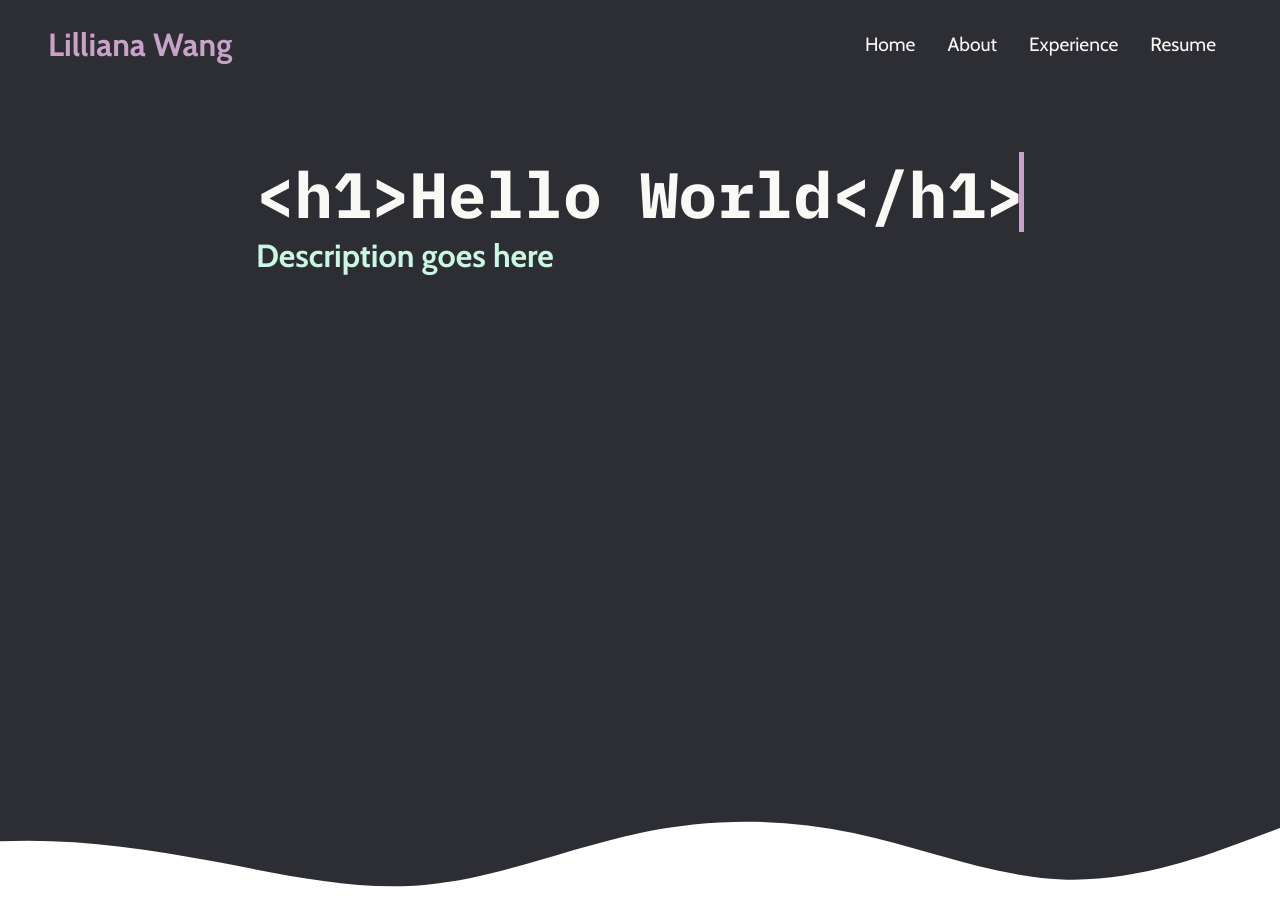
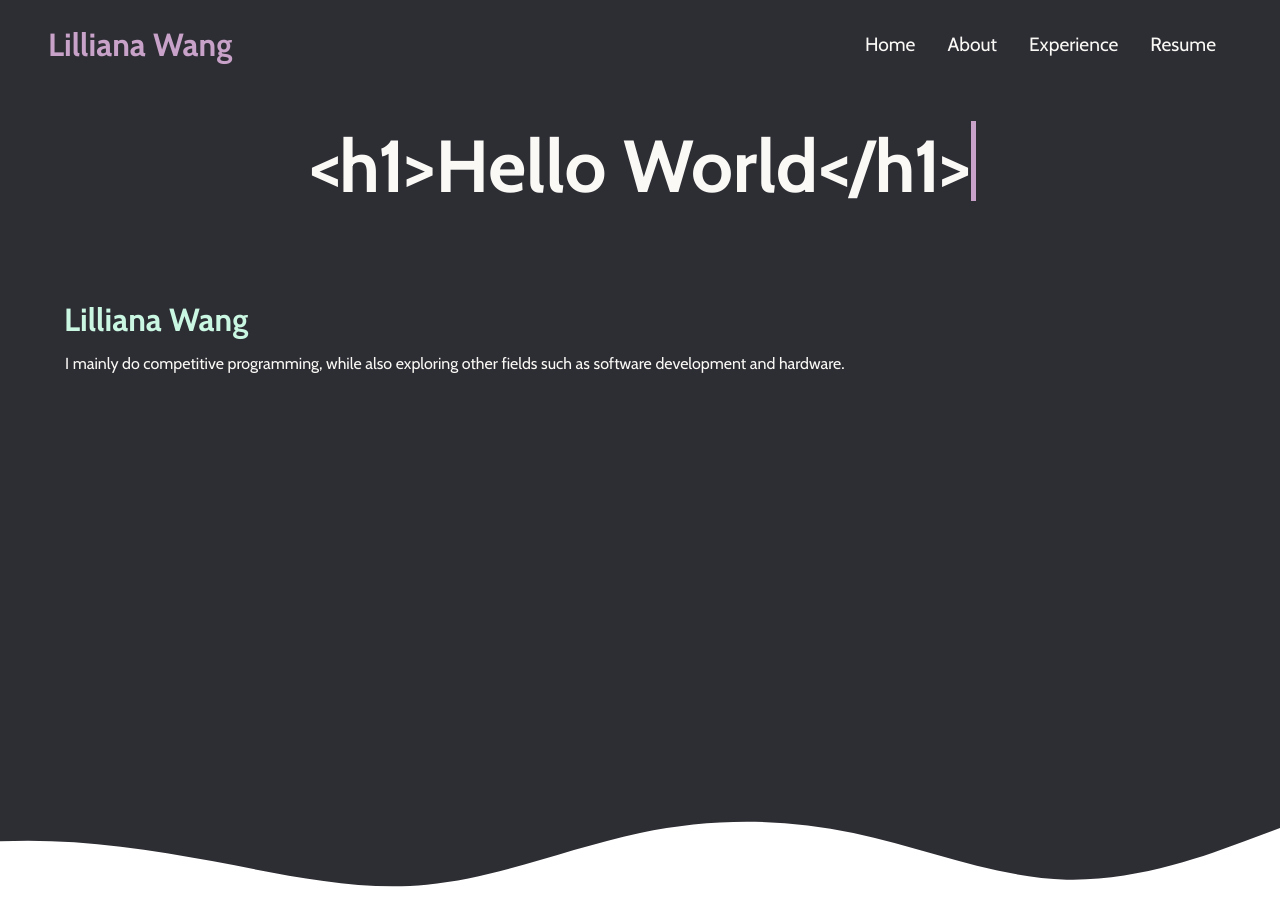
Before and after one commit to Lilac7597/Portfolio, a plain HTML site: page index.html in a window 1280 px wide. Drawn offline with nearby package versions, Linux system fonts and the light colour scheme; a web font is replaced by a local one.

Commit message:
fix: adjust and center title text, add description

```diff
--- a/app.js
+++ b/app.js
@@ -14,7 +14,7 @@ menu.addEventListener('click', function() {
 
 document.addEventListener('DOMContentLoaded', () => {
     const textElement = document.getElementById('typing-text');
-    const text = ["<h1>Hello World</h1>", "console.log( \"Hello World\" );", "cout << \"Hello World\" << endl;"];
+    const text = ["<h1>Hello World</h1>", "console.log(\"Hello World\");", "cout << \"Hello World\" << endl;"];
     const typingSpeed = 100; // Time in milliseconds between each character
     const deletingSpeed = 50; // Time in milliseconds between each character deletion
     const pauseBetweenTexts = 2000; // Pause before typing starts and after deleting ends
--- a/index.html
+++ b/index.html
@@ -53,11 +53,17 @@
     </nav>
 
     <!-- Hero Section -->
-    <div class="main">
-      <div class="main__container">
-        <div class="main__content">
+    <div class="hero">
+      <div class="hero__container">
+        <div class="title">
           <h1 id="typing-text"></h1>
-          <h2>Description goes here<h2>
+        </div>
+        <div class="hero__content">
+          <h2>Lilliana Wang</h2>
+          <p>
+            I mainly do competitive programming, while also exploring other
+            fields such as software development and hardware.
+          </p>
         </div>
       </div>
       <svg
--- a/styles.css
+++ b/styles.css
@@ -88,7 +88,7 @@
         display: flex;
         justify-content: space-between;
         height: 80px;
-        z-index: 1;
+        z-index: 99;
         width: 100%;
         max-width: 1300px;
         padding: 0;
@@ -96,7 +96,7 @@
 
     .navbar.active {
         background: #131316;
-        transition: all 0.2s ease;
+        transition: all 0.3s ease;
         transition-delay: 150ms;
         z-index: 99;
         font-size: 1.2rem;
@@ -116,20 +116,20 @@
     }
 
     .menu__container.active {
-        top: 80px;
+        top: 76px;
         opacity: 1;
         transition: all 0.5s ease;
-        z-index: 99;
+        z-index: -1;
         height: auto;
     }
 
     .navbar__menu {
         display: grid;
         grid-template-columns: auto;
+        padding: 0 0 20px 0;
         margin: 0;
         width: 100%;
         position: absolute;
-        top: -1000px;
         opacity: 0;
         transition: all 0.5s ease;
         z-index: -1;
@@ -147,9 +147,9 @@
 
     .menu__wave {
         position: absolute;
-        top: -1000px;
         width: 100%;
         display: flex;
+        transition: all 0.5s ease;
         z-index: -1;
         opacity: 0;
     }
@@ -162,7 +162,7 @@
         display: flex;
         opacity: 1;
         transition: all 0.5s ease;
-        z-index: -1;
+        z-index: 1;
     }
 
     #navbar__logo {
@@ -213,42 +213,47 @@
     }
 }
 
-.main {
+.hero {
     background-color: #2D2D34;
 }
 
-.main__container {
-    display: flex;
-    flex-direction: row;
-    justify-content: center;
-    align-items: top;
-    justify-self: center;
+.hero__container {
+    display: grid;
     margin: 0px;
     height: 90vh;
     z-index: 1;
     width: 100%;
     max-width: 1300px;
-    padding: 64px 64px;
+    padding: 32px 5vw;
 }
 
-.main__content h1 {
+.title {
     font-family: 'IBM Plex Mono', static;
-    font-size: 4rem;
+    font-size: 2.3rem;
     color:#FAF9F6;
-    top: 0;
-    margin: 0px 1px;
+    position: absolute;
+    top: 120px;
+    left: 5vw;
+    right: 5vw;
+    bottom: 250px;
+    padding: 1px;
     z-index: 1;
+    max-width: fit-content;
+    margin-inline: auto;
 }
 
 #typing-text {
     display: inline; /* Ensure the text can wrap */
     position: relative; /* Allows the pseudo-element to position itself relative to this element */
+    word-wrap: break-word;
+    overflow-wrap: break-word;
+    margin: 0;
 }
 
 #typing-text::after {
     content: ""; /* Empty content for the cursor */
     position: absolute; /* Position relative to the parent */
-    right: 0;
+    left: 100%;
     width: 5px;
     height: 5rem; /* Match the line height or adjust as needed */
     background-color: #C8A2C8; /* Cursor color */
@@ -264,13 +269,30 @@
     }
 }
 
-.main__content h2 {
+.hero__content {
+    display: grid;
+    grid-template-rows: auto;
+    grid-template-columns: auto;
+    position: absolute;
+    top: 300px;
+}
+
+.hero__content h2 {
     font-family: 'Cabin', sans-serif;
     font-size: 2rem;
     color:#CAF7E2;
     justify-content: center;
     z-index: 1;
-    margin: 0px 1px;
+    margin: 0;
+}
+
+.hero__content p {
+    font-family: 'Cabin', sans-serif;
+    font-size: 1rem;
+    color:#FAF9F6;
+    justify-content: center;
+    z-index: 1;
+    margin: 15px 1px;
 }
 
 .wave {
@@ -280,3 +302,13 @@
     display: flex;
     z-index: -1;
 }
+
+@media screen and (max-width: 700px) {
+    .hero__content {
+        top: 375px;
+    }
+
+    .title {
+        font-size: 2rem;
+    }
+}
```
Lines whose indentation alone changed are shown as unchanged.
